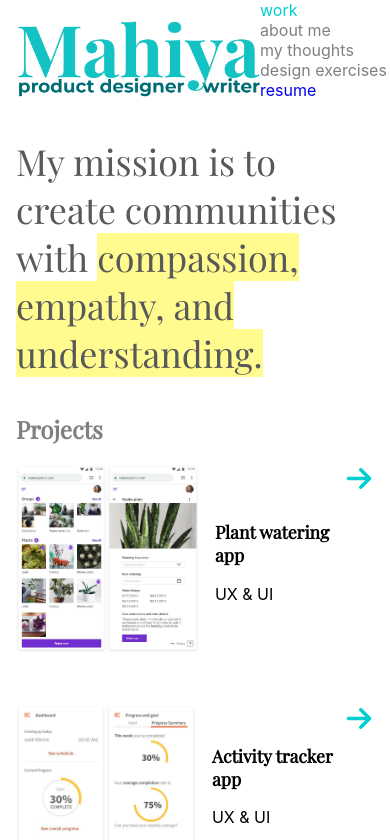
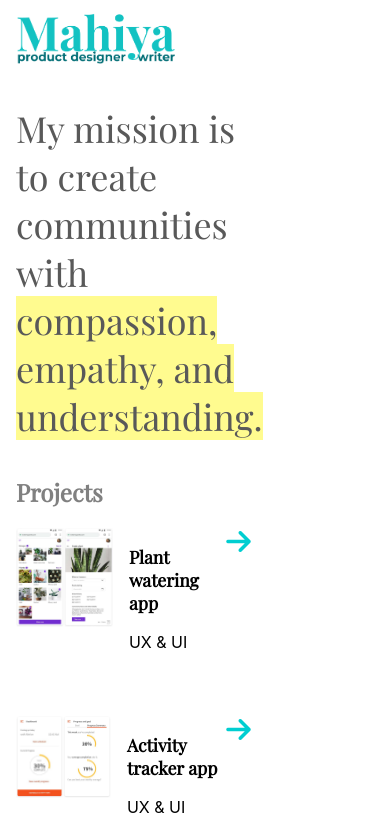
Before and after one commit to vishalicious213/mahiya, a React (Create React App) app: page / in a window 390 px wide. Shown: the top 840 px of the page. Built offline with nearby package versions, Linux system fonts and the light colour scheme.

Commit message:
added burger area to grid in App.css. removed sidebar from grid in mobile view

```diff
--- a/src/App.css
+++ b/src/App.css
@@ -17,6 +17,9 @@
 .sidebar {
   grid-area: sd;
 }
+.burger {
+  grid-area: bg;
+}
 
 .wrapper {
   max-width: 910px;
@@ -25,7 +28,7 @@
   grid-template-columns: 1fr 1fr 1fr;
   grid-template-rows: auto auto auto;
   grid-template-areas:
-    "hd hd sd"
+    "hd hd bg"
     "main main main"
     "ft ft ft";
 }
```
Also changed, not shown: src/img/menu.png (added).
